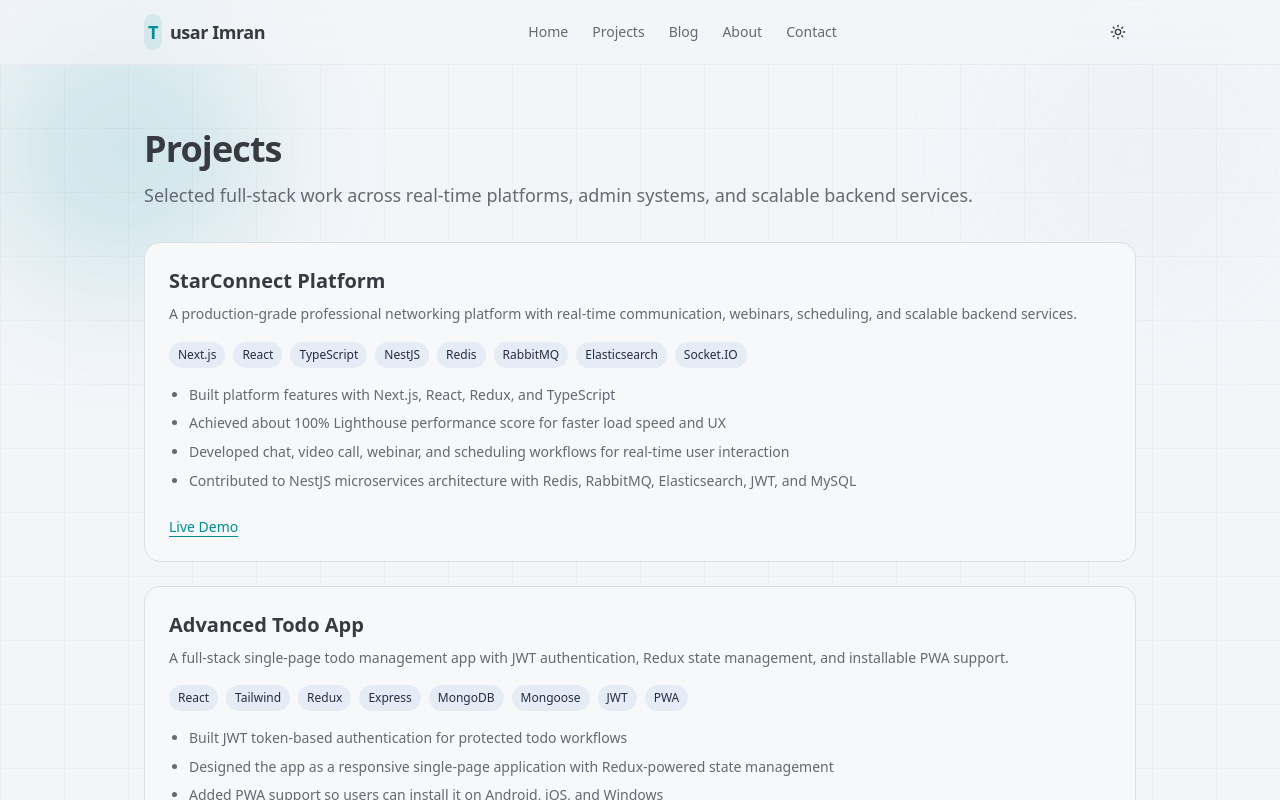
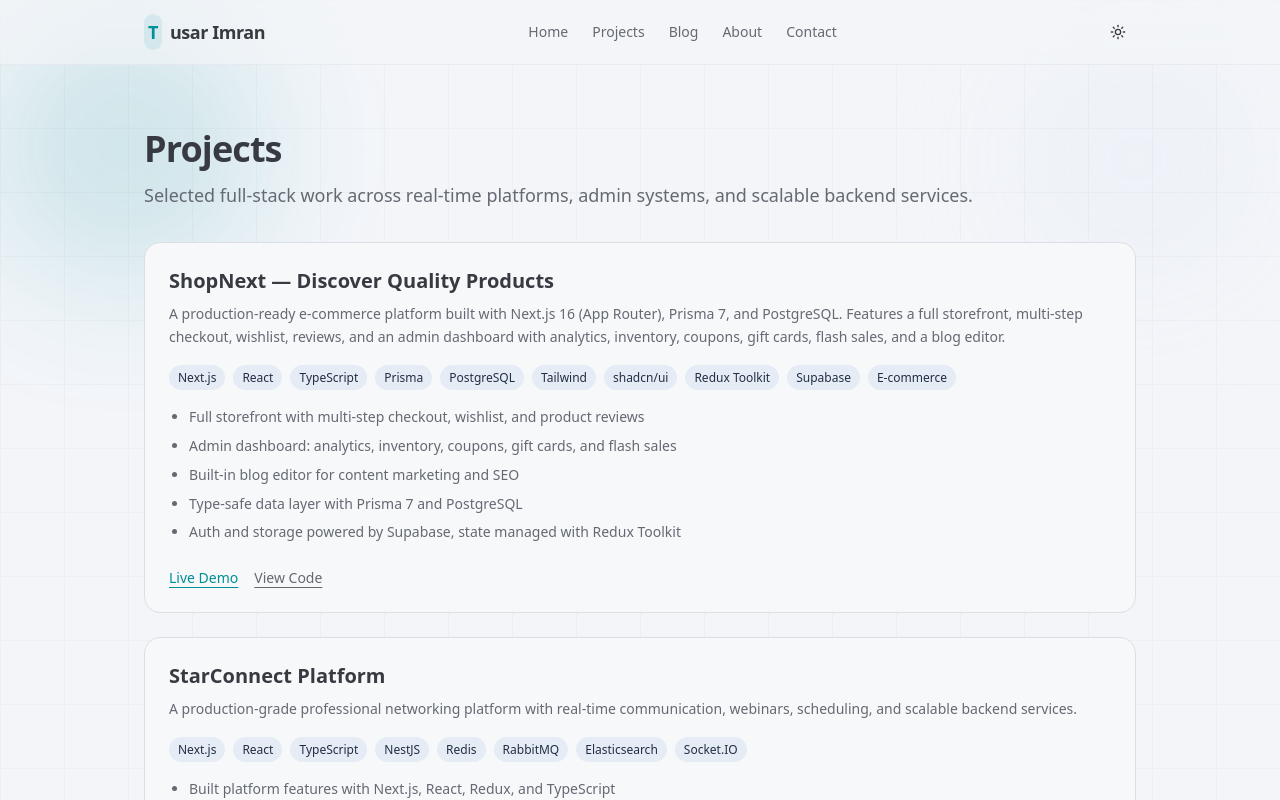
Before and after one commit to Tushar8640/update-portfolio, a Next.js app: page /projects in a window 1280 px wide. Shown: the top 800 px of the page. Built offline with nearby package versions, Linux system fonts and the light colour scheme.

Commit message:
add ShopNext e-commerce project and upgrade next-mdx-remote

```diff
--- a/content/projects.ts
+++ b/content/projects.ts
@@ -11,6 +11,33 @@ export type Project = {
 };
 
 export const projects: Project[] = [
+  {
+    slug: "shopnext-ecommerce",
+    title: "ShopNext — Discover Quality Products",
+    description:
+      "A production-ready e-commerce platform built with Next.js 16 (App Router), Prisma 7, and PostgreSQL. Features a full storefront, multi-step checkout, wishlist, reviews, and an admin dashboard with analytics, inventory, coupons, gift cards, flash sales, and a blog editor.",
+    tags: [
+      "Next.js",
+      "React",
+      "TypeScript",
+      "Prisma",
+      "PostgreSQL",
+      "Tailwind",
+      "shadcn/ui",
+      "Redux Toolkit",
+      "Supabase",
+      "E-commerce",
+    ],
+    href: "https://example.com",
+    repo: "https://github.com/your-username/shopnext",
+    highlights: [
+      "Full storefront with multi-step checkout, wishlist, and product reviews",
+      "Admin dashboard: analytics, inventory, coupons, gift cards, and flash sales",
+      "Built-in blog editor for content marketing and SEO",
+      "Type-safe data layer with Prisma 7 and PostgreSQL",
+      "Auth and storage powered by Supabase, state managed with Redux Toolkit",
+    ],
+  },
   {
     slug: "starconnect-platform",
     title: "StarConnect Platform",
--- a/package.json
+++ b/package.json
@@ -18,7 +18,7 @@
     "gray-matter": "^4.0.3",
     "lucide-react": "^0.563.0",
     "next": "16.1.6",
-    "next-mdx-remote": "^5.0.0",
+    "next-mdx-remote": "^6.0.0",
     "next-themes": "^0.4.6",
     "prism-react-renderer": "^2.4.1",
     "react": "19.2.3",
```
Also changed, not shown: 1 other file (tests, documents, lock files or other folders).
